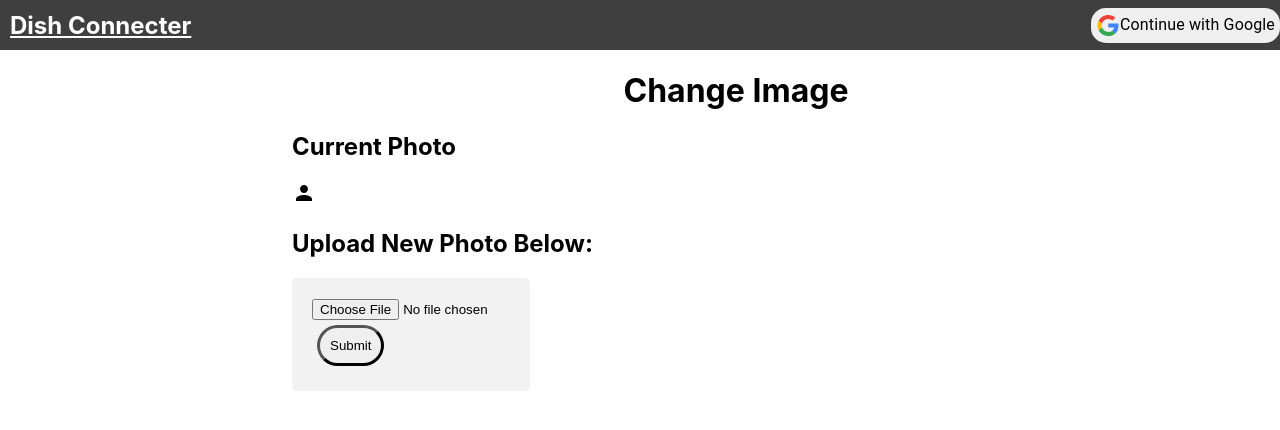
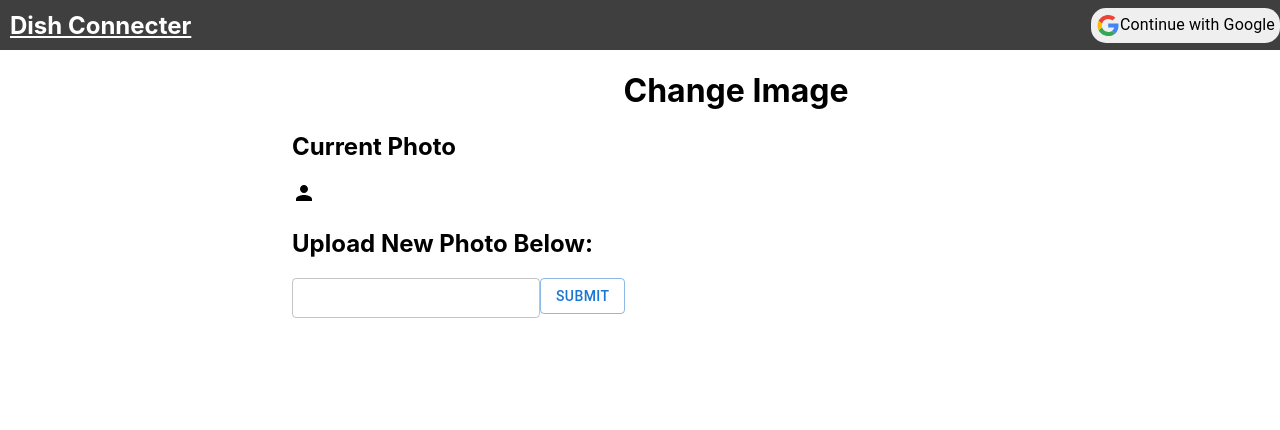
Before and after one commit to efeharmankaya/dish-connecter, a React (Create React App) app in the folder app/: page /changeImage in a window 1280 px wide. Shown: the top 430 px of the page. Built offline with nearby package versions, Linux system fonts and the light colour scheme; no server answers; the HTML template or start-up script is replaced by a standard one.

Commit message:
added backend to settings

```diff
--- a/app/src/components/changeImage/ChangeImage.component.tsx
+++ b/app/src/components/changeImage/ChangeImage.component.tsx
@@ -1,19 +1,67 @@
 import { getAuth } from "firebase/auth";
 import { Person } from "@mui/icons-material";
-import "./changeImage.css"
+import "./changeImage.css";
+import { User, login } from "../../redux/auth/auth.reducer";
+import { useCallback, useState } from "react";
+import { useDispatch, useSelector } from "react-redux";
+import { TextField, Button } from "@mui/material";
+import { userSelector } from "../../redux/auth/auth.selector";
 export const ChangeImage = () => {
-    const auth = getAuth()
-    return (<div>
-        <h1>Change Image</h1>
-        <div className="change-photo-container">
-            <h2>Current Photo</h2>
-            <div className='user-photo-container'>
-  {auth.currentUser?.photoURL ? <img src={auth.currentUser.photoURL} alt="Sometheing went wrong"/> : <Person/>}
-</div>
-<h2>Upload New Photo Below:</h2>
-<form>
-<input type="file" accept="image/*"></input>
-<input type="submit" value="Submit"></input></form>
+  const auth = getAuth();
+  const [image, setImage] = useState("");
+
+  const user = useSelector(userSelector);
+
+  const dispatch = useDispatch();
+  const handleImageSubmit = useCallback(() => {
+    if (!image.length) return;
+    fetch("/set-photo-url", {
+      method: "POST",
+      headers: { "Content-type": "application/json; charset=UTF-8" },
+      body: JSON.stringify({
+        uid: auth.currentUser?.uid,
+        photoURL: image,
+      }),
+    })
+      .then((resp) => resp.json())
+      .then((data) => {
+        console.log("/set-photo-url: ", data);
+        if (data.success) {
+          // data.data has the result
+          dispatch(login(data.data as User));
+        } else {
+          console.error("/set-photo-url response error: ", data);
+        }
+      })
+      .catch((err) => console.error(err));
+  }, [image]);
+
+  return (
+    <div>
+      <h1>Change Image</h1>
+      <div className="change-photo-container">
+        <h2>Current Photo</h2>
+        <div className="user-photo-container">
+          {user?.photoURL ? (
+            <img src={user?.photoURL} alt="Sometheing went wrong" />
+          ) : (
+            <Person />
+          )}
         </div>
-    </div>)
-}
+        <h2>Upload New Photo Below:</h2>
+
+        <TextField
+          size="small"
+          onChange={(e) => setImage(e.target.value)}
+        ></TextField>
+        <Button
+          variant="outlined"
+          className="submit"
+          onClick={() => handleImageSubmit()}
+        >
+          Submit
+        </Button>
+      </div>
+    </div>
+  );
+};
--- a/app/src/components/changeName/ChangeName.component.tsx
+++ b/app/src/components/changeName/ChangeName.component.tsx
@@ -1,17 +1,48 @@
 import { getAuth } from "firebase/auth";
 import "./changeName.css";
+import { useCallback, useState } from "react";
+import { Button, TextField } from "@mui/material";
+import { userSelector } from "../../redux/auth/auth.selector";
+import { useDispatch, useSelector } from "react-redux";
+import { User, login } from "../../redux/auth/auth.reducer";
 export const ChangeName = () => {
+    const user = useSelector(userSelector);
+    const [newDisplayName, setNewDisplayName] = useState("");
     const auth = getAuth()
+    const dispatch = useDispatch()
+    const handleDisplayNameSubmit = useCallback(() => {
+        if(!newDisplayName.length)return
+    fetch("/set-display-name", {
+        method: "POST",
+        headers: { "Content-type": "application/json; charset=UTF-8" },
+        body: JSON.stringify({
+            uid: auth.currentUser?.uid,
+            displayName: newDisplayName
+        }),
+    })
+        .then((resp) => resp.json())
+        .then((data) => {
+            console.log("/set-display-name: ", data);
+            if (data.success) {
+                // data.data has the result
+                dispatch(login(data.data as User))
+            } else {
+                console.error("/set-display-name response error: ", data);
+            }
+        })
+        .catch((err) => console.error(err));}, [newDisplayName]
+
+    )
     return(
         <div>
             <h1>Change Name</h1>
            <div className="name-container"> <h2>Current Name:</h2>
-            {auth.currentUser?.displayName}
+            {user?.displayName}
             <h2>Write New Name Below:</h2>
-            <form>
-            <input type="text" className="newName" id="newName"></input>
-            <input type="submit" value="Submit"></input>
-            </form>
+
+            <TextField size="small" onChange={(e) => setNewDisplayName(e.target.value)}></TextField>
+            <Button variant="outlined" className="submit" onClick={() => handleDisplayNameSubmit()}>Submit</Button>
+
             </div>
         </div>
     )
--- a/app/src/components/changeName/changeName.css
+++ b/app/src/components/changeName/changeName.css
@@ -1,23 +1,3 @@
 .name-container{
     margin-left: 100px;
 }
-input[type="text"], select{
-    padding: 12px 20px;
-  margin: 8px 0;
-  display: inline-block;
-  border: 1px solid #ccc;
-  border-radius: 4px;
-  box-sizing: border-box;
-  text-align: center;
-  width: 239px
-}
-form{border-radius: 5px;
-    background-color: #f2f2f2;
-    padding: 20px;
-width:20%}
-
-input[type="submit"], select{padding: 10px;
-    margin: 5px;
-    border-radius: 25px;
-    border-color: black;
-    border-width: 3px;}
```
